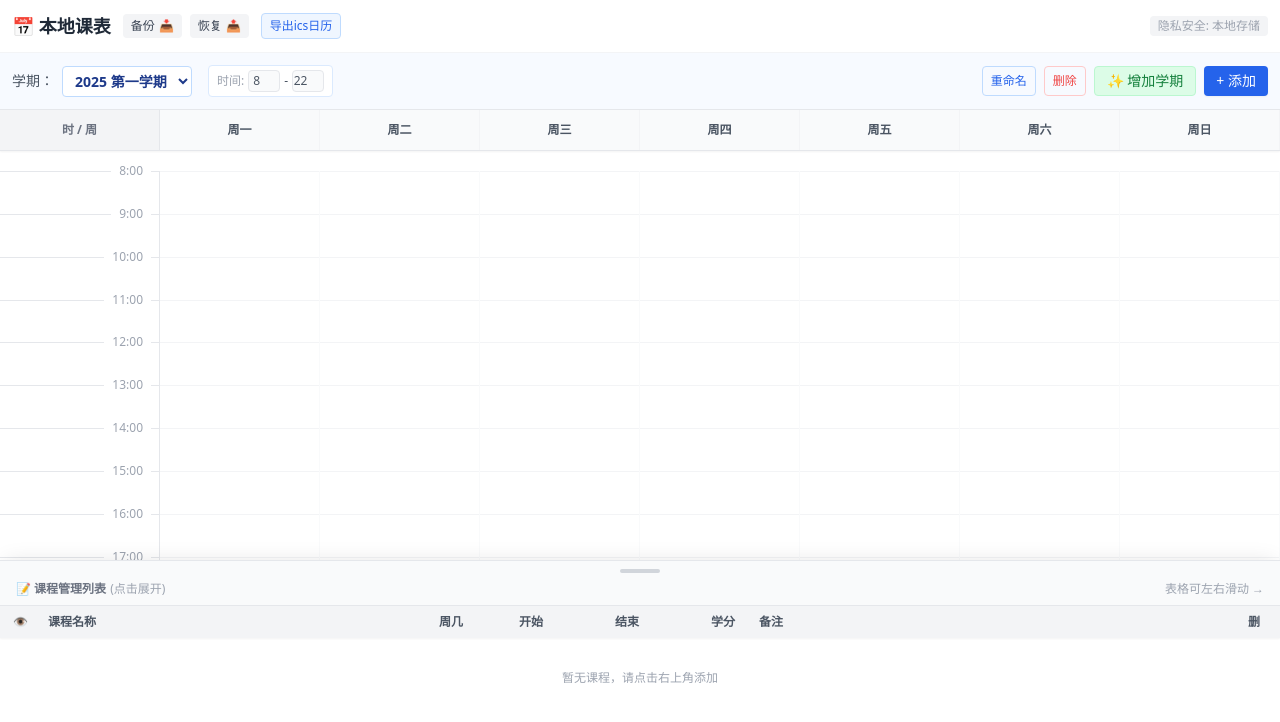
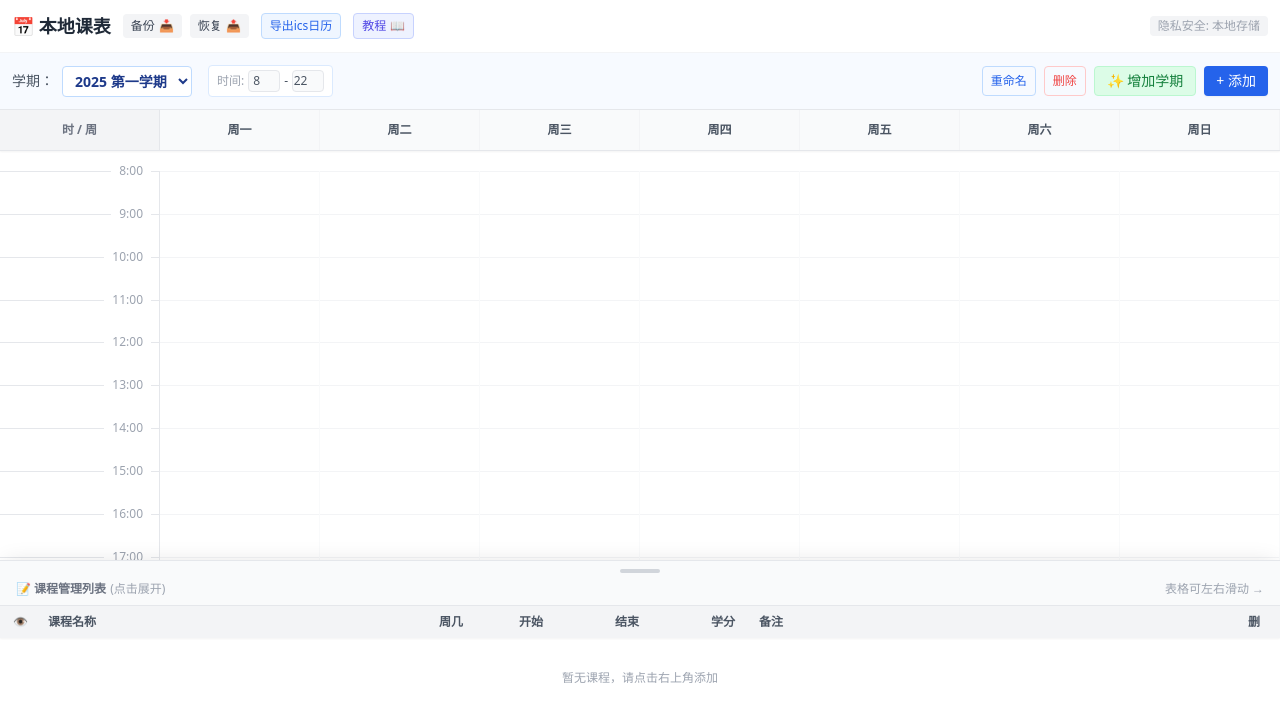
Before and after one commit to Wyf02/ScheduleMyClass, a React (Vite) app: page / in a window 1280 px wide. Shown: the top 722 px of the page. Built offline with nearby package versions, Linux system fonts and the light colour scheme.

Commit message:
增加教程链接

```diff
--- a/src/App.tsx
+++ b/src/App.tsx
@@ -348,6 +348,15 @@ export default function CourseScheduler() {
               >
                 导出ics日历
               </button>
+              <a
+                href="https://github.com/Wyf02/ScheduleMyClass"
+                target="_blank"
+                rel="noopener noreferrer"
+                className="px-2 py-1 bg-indigo-50 text-indigo-600 border border-indigo-200 rounded text-xs hover:bg-indigo-100 whitespace-nowrap flex items-center gap-1 no-underline"
+                title="查看使用说明书"
+              >
+                教程<span className="hidden sm:inline">📖 </span>
+              </a>
           </div>
 
           {/* 右侧：隐私标签 (手机上隐藏，电脑上显示) */}
```
